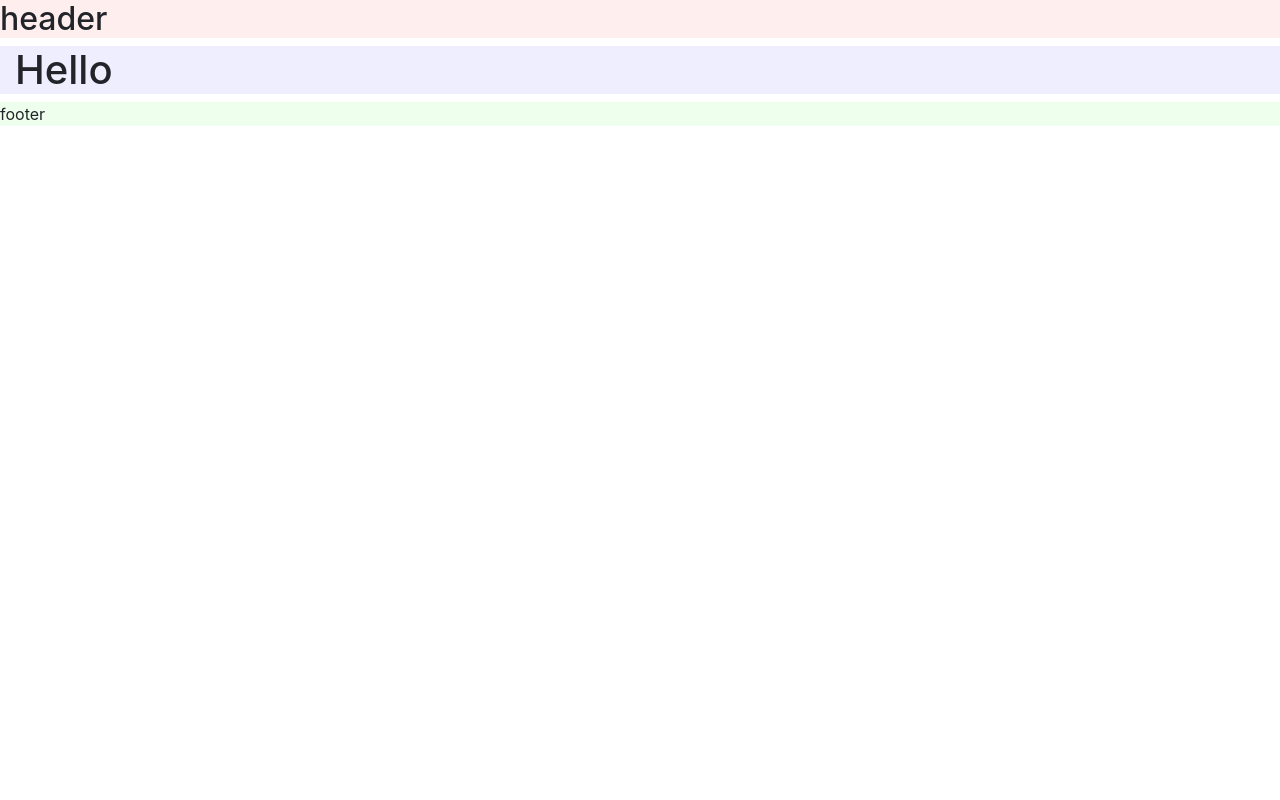
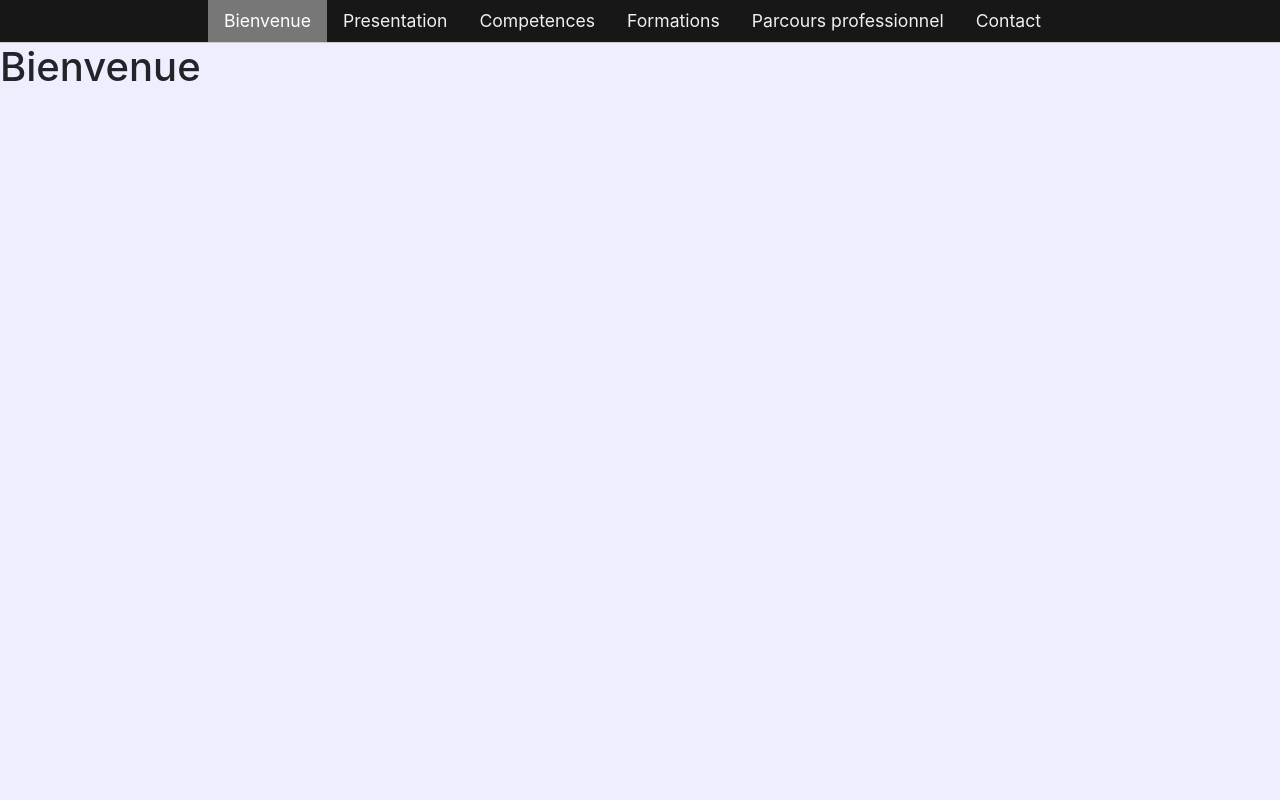
Before and after one commit to murrutia/bootstrap-ppt, a website: page index.html in a window 1280 px wide. Shown: the top 800 px of the page. Drawn offline with nearby package versions, Linux system fonts and the light colour scheme.

Commit message:
menu de navigation fixe et chaque ligne prend la hauteur de l'écran restant

```diff
--- a/css/style.css
+++ b/css/style.css
@@ -1,9 +1,33 @@
 header {
-  background-color: #fee;
+  background-color: #171717;
+  position: fixed;
+  top: 0; right: 0; left: 0;
 }
+header a {
+  color: #f0f0f0;
+  font-size: 1.1rem;
+  padding: 0 1rem;
+}
+header a:hover,
+header a.active {
+  color: #fff;
+  background-color: #777;
+  transition: all .3s;
+}
+
 main {
   background-color: #eef;
 }
+main article {
+  height: calc(100vh - 2.7rem);
+}
+main article.filler {
+  height: 2.7rem;
+}
+main article:nth-child(odd) {
+  background-color: #ccc;
+}
+
 footer {
   background-color: #efe;
 }
--- a/index.html
+++ b/index.html
@@ -12,12 +12,47 @@
   </head>
   <body>
 
-    <header>
-      <h2>header<h2>
+    <header class="container-fluid nav justify-content-center">
+      <a href="#bienvenue" class="nav-link active">Bienvenue</a>
+      <a href="#presentation" class="nav-link">Presentation</a>
+      <a href="#competences" class="nav-link">Competences</a>
+      <a href="#formations" class="nav-link">Formations</a>
+      <a href="#parcours-professionnel" class="nav-link">Parcours professionnel</a>
+      <a href="#contact" class="nav-link">Contact</a>
     </header>
+
     <main class="container-fluid">
-      <h1>Hello</h1>
+      <article class="row filler">
+        filler
+      </article>
+
+      <article class="row" id="bienvenue">
+
+        <h1>Bienvenue</h1>
+
+      </article>
+
+      <article class="row" id="#presentation">
+        <h2>Présentation</h2>
+      </article>
+
+      <article class="row" id="competences">
+        <h2>Compétences</h2>
+      </article>
+
+      <article class="row" id="formations">
+        <h2>Formations</h2>
+      </article>
+
+      <article class="row" id="parcours-professionnel">
+        <h2>Parcours professionnel</h2>
+      </article>
+
+      <article class="row" id="contact">
+        <h2>Contact</h2>
+      </article>
     </main>
+
     <footer>
       footer
     </footer>
```
